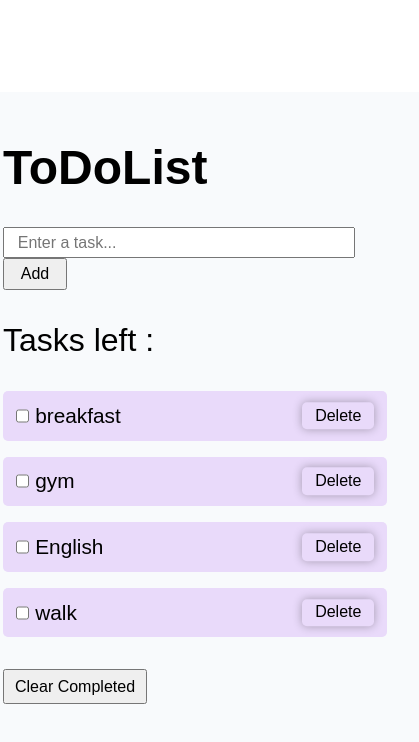
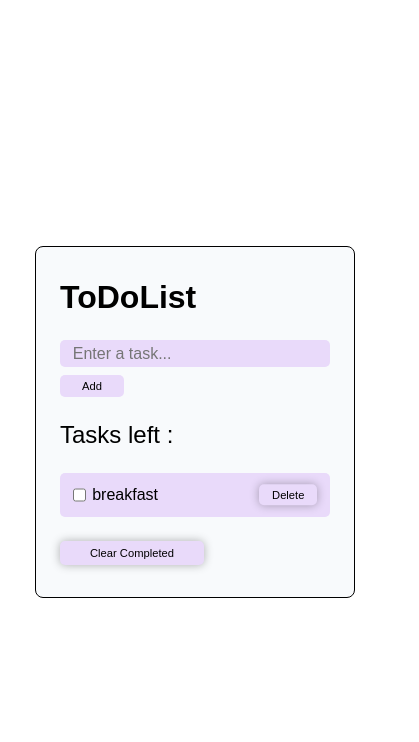
Before and after one commit to NargesHaidari/Daily-React-Practice, a React (Vite) app in the folder React-practice/: page / in a window 390 px wide. Shown: the top 742 px of the page, 419 px wide, since content can reach past the window. Built offline with nearby package versions, Linux system fonts and the light colour scheme.

Commit message:
Complete React Todo List Project

```diff
--- a/React-practice/src/App.css
+++ b/React-practice/src/App.css
@@ -12,35 +12,60 @@ body{
     display: flex;
     justify-content: center;
     align-items: center;
+    width: 100vw;
+    overflow-x: hidden;
+    padding: 2rem 0;
 }
 
 .toDoList-container{
     background-color: #F8FAFC ;
-    padding: 3rem 2rem;
+    border: 1px solid black;
+    padding: 2rem 1.5rem;
     display: flex;
     flex-direction: column;
-    gap: 2rem;
+    gap: 1.5rem;
+    border-radius: 8px;
+    width: 30rem;
 }
 
+
+
 .heading{
-    font-size: 3rem;
+    font-size: clamp(2rem, 6vw, 3rem);
+}
+
+.inp-btn{
+    display: flex;
 }
 
 .input{
-    width: 22rem;
+    width: min(22rem, 100%);
     padding: 0.3rem 0.8rem;
-    font-size: 1rem;
+    font-size: clamp(1rem, 2vw, 1.2rem);
     margin-right: 2rem;
+    border: none;
+    background-color: #e9dafa;
+    border-radius: 5px;
+    outline: none;
+}
+
+.add-btn, .clear-completed{
+    width: 4rem;
+    padding: 0.3rem 0.8rem;
+    background-color: #e9dafa;
+    border: none;
+    box-shadow: 0 0 10px rgba(0, 0, 0, 0.3);
+    font-size: clamp(0.7rem, 2vw, 1rem);
+    border-radius: 5px;
+    transition: all 0.3s ease;
 }
 
 .add-btn{
-    width: 4rem;
-    padding: 0.3rem 0.8rem;
-    font-size: 1rem;
+    box-shadow: none;
 }
 
 .tasks-left{
-    font-size: 2rem;
+    font-size: clamp(1.5rem, 4vw, 2rem);
 }
 
 ul{
@@ -49,7 +74,7 @@ ul{
     gap: 1rem;
     list-style-type: none;
     width: 100%;
-    font-size: 1.3rem;
+    font-size: clamp(1rem, 2.5vw, 1.3rem);
 }
 
 li{
@@ -74,21 +99,41 @@ li{
     background-color: transparent;
     border: none;
     box-shadow: 0 0 10px rgba(0, 0, 0, 0.3);
-    font-size: 1rem;
+    font-size: clamp(0.7rem, 2vw, 1rem);
     border-radius: 5px;
     transition: all 0.3s ease;
 }
 
-.delete-btn:hover{
+.delete-btn:hover, .add-btn:hover, .clear-completed:hover{
     background-color: #f5ebff;
 }
 
-.delete-btn:active{
+.delete-btn:active, .add-btn:active, .clear-completed:active{
     background-color: #e9dafa;
 }
 
 .clear-completed{
     width: 9rem;
-    font-size: 1rem;
+    font-size: clamp(0.7rem, 2vw, 1rem);
     padding: 0.4rem 0;
 }
+
+@media(max-width:500px){
+    .toDoList-container{
+        width: 20rem;
+    }
+    body{
+        padding: 1rem 0;
+    }
+    .inp-btn{
+        display: flex;
+        flex-direction: column;
+        gap: 0.5rem;
+    }
+}
+
+@media(max-width:330px){
+    .toDoList-container{
+        width: 16rem;
+    }
+}
--- a/React-practice/src/App.jsx
+++ b/React-practice/src/App.jsx
@@ -1,11 +1,11 @@
 import './App.css'
-import Example from './components/Example';
+import TodoList from './components/TodoList';
 
 
 function App() {
   return (
     <>
-      <Example/>
+      <TodoList/>
     </>
   );
 }
--- a/React-practice/src/components/Example.jsx
+++ /dev/null
@@ -1,36 +0,0 @@
-
-
-export default function Example(){
-
-    let array = ['breakfast', 'gym', 'English', 'walk']
-
-    return (
-        <div className="toDoList-container">
-
-            <h1 className="heading">ToDoList</h1>
-
-            <div>
-                <input className="input" type="text" placeholder="Enter a task..."/>
-                <button className="add-btn">Add</button>
-            </div>
-
-            <p className="tasks-left">Tasks left : {}</p>
-
-            <ul>
-                {
-                array.map(
-                    (item , index)=>{
-                        return <li key={index}>
-                            <input className="checkbox" type="checkbox"/>
-                            <span className="toDoList">{item}</span>
-                            <button className="delete-btn">Delete</button>
-                        </li>
-                    }
-                )
-                }
-            </ul>
-
-            <button className="clear-completed">Clear Completed</button>
-        </div>
-    )
-}
--- /dev/null
+++ b/React-practice/src/components/TodoList.jsx
@@ -0,0 +1,69 @@
+import { useState } from "react"
+
+
+export default function TodoList(){
+
+    let [inpValue, setInpValue] = useState('')
+    let [toDoList , setToDoList] = useState([{text:'breakfast', completed:false}])
+
+    function handleClick(){
+        setToDoList([...toDoList, {text:inpValue, completed:false}]);
+        setInpValue('')
+    }
+
+    function handleDelete(indexToDel){
+        setToDoList(
+            toDoList.filter((item , index)=>(index !== indexToDel))
+        )
+    }
+
+    function handleCheck(indexToCheck){
+        setToDoList(
+            toDoList.map((item, index) =>
+                index === indexToCheck
+                    ? {
+                        ...item,
+                        completed: !item.completed
+                    }
+                    : item
+            )
+        );
+    }
+
+    function clearCompleted(){
+        setToDoList(
+            toDoList.filter(item => !item.completed)
+        );
+    }
+
+    return (
+        <div className="toDoList-container">
+
+            <h1 className="heading">ToDoList</h1>
+
+            <div className="inp-btn">
+                <input className="input" value={inpValue} type="text" placeholder="Enter a task..." onChange={(e)=>{setInpValue(e.target.value)}}/>
+                <button className="add-btn" onClick={handleClick}>Add</button>
+            </div>
+
+            <p className="tasks-left">Tasks left : {}</p>
+
+            <ul>
+                {
+                toDoList.map(
+                    (item , index)=>{
+                        return <li key={index}>
+                            <input type="checkbox" className="checkbox" checked={item.completed}
+                            onChange={(e)=>{handleCheck(index)}}/>
+                            <span className="toDoList">{item.text}</span>
+                            <button className="delete-btn" onClick={()=>{handleDelete(index)}}>Delete</button>
+                        </li>
+                    }
+                )
+                }
+            </ul>
+
+            <button className="clear-completed" onClick={clearCompleted}>Clear Completed</button>
+        </div>
+    )
+}
```
Also changed, not shown: 1 other file (tests, documents, lock files or other folders).
